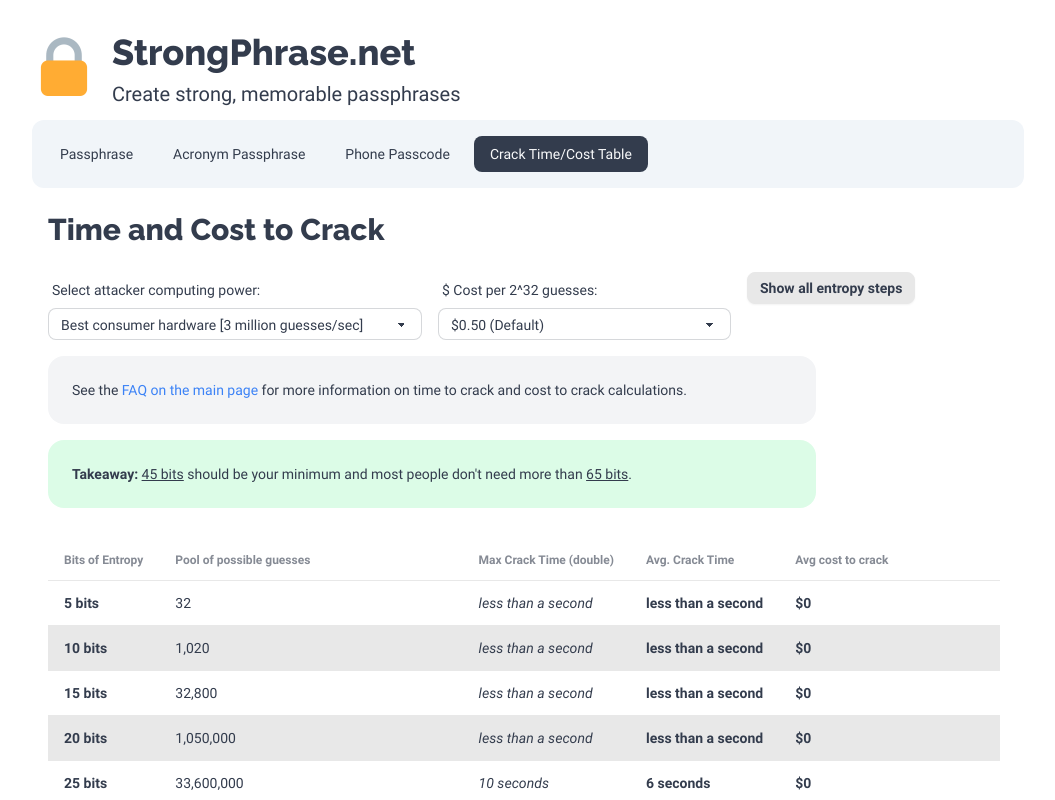
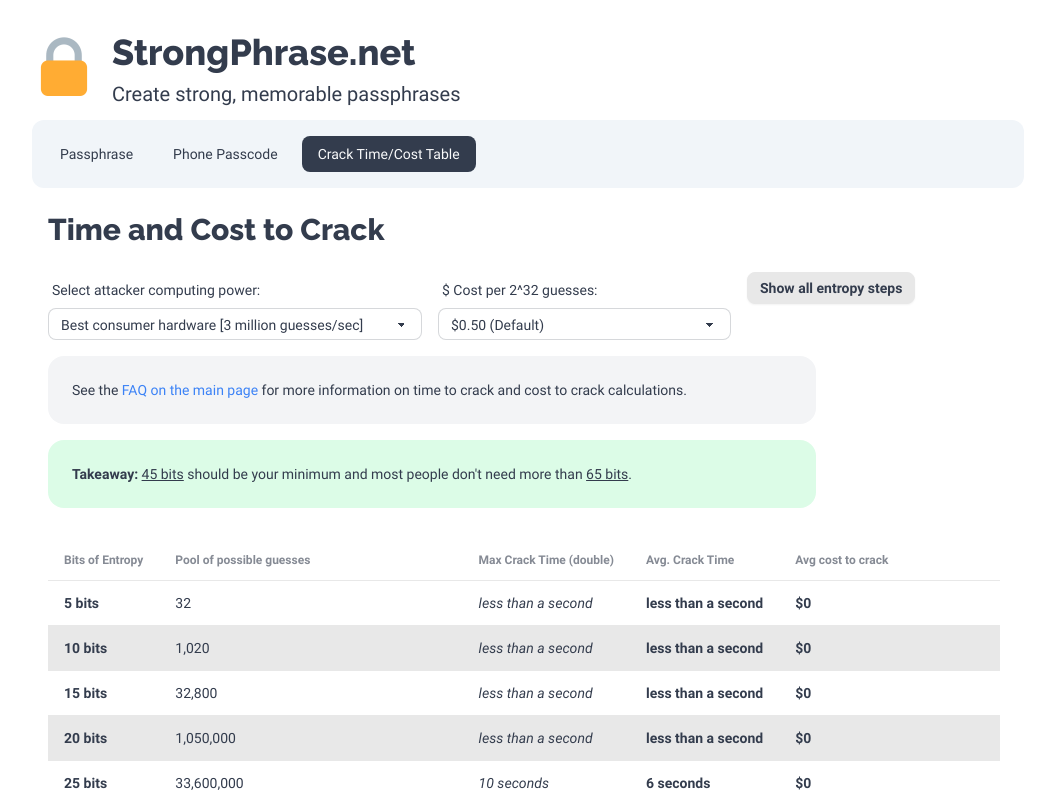
Before and after one commit to blanchardjeremy/strongphrase.net, a React (Create React App) app: page /#/table in a window 1280 px wide. Shown: the top 800 px of the page, without its empty margins (112-1167 px from the left). Built offline with nearby package versions, Linux system fonts and the light colour scheme.

Commit message:
Hide acronym for now

```diff
--- a/src/App.js
+++ b/src/App.js
@@ -39,7 +39,7 @@
               <div className="navbar-start flex w-full">
                 <ul className="menu menu-horizontal px-1">
                   <li><NavLink activeClassName="active" to="/">Passphrase</NavLink></li>
-                  <li><NavLink activeClassName="active" to="/acronym">Acronym Passphrase</NavLink></li>
+                  {/* <li><NavLink activeClassName="active" to="/acronym">Acronym Passphrase</NavLink></li> */}
                   <li><NavLink activeClassName="active" to="/passcode">Phone Passcode</NavLink></li>
                   <li><NavLink activeClassName="active" to="/table">Crack Time/Cost Table</NavLink></li>
                 </ul>
```
